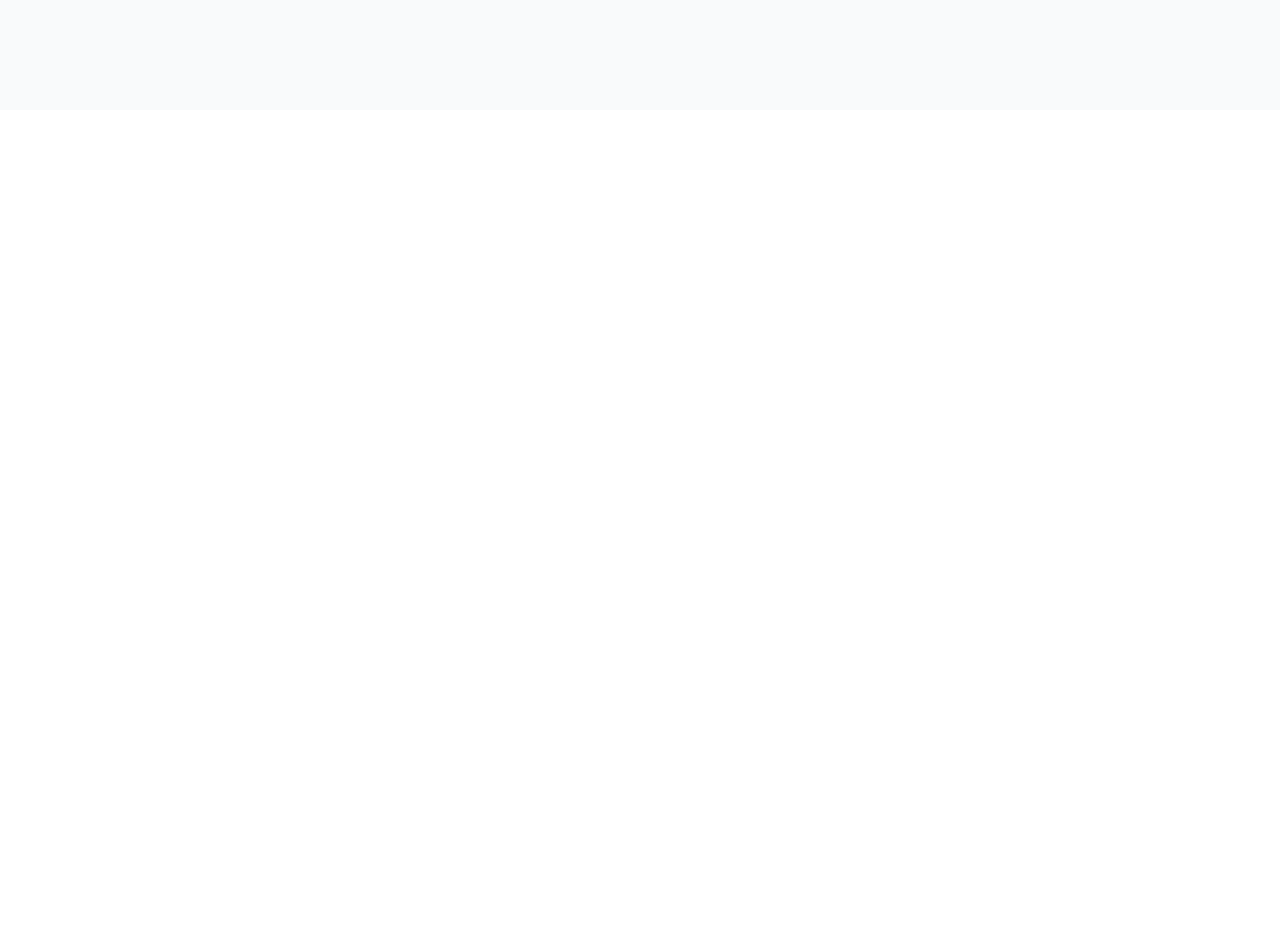
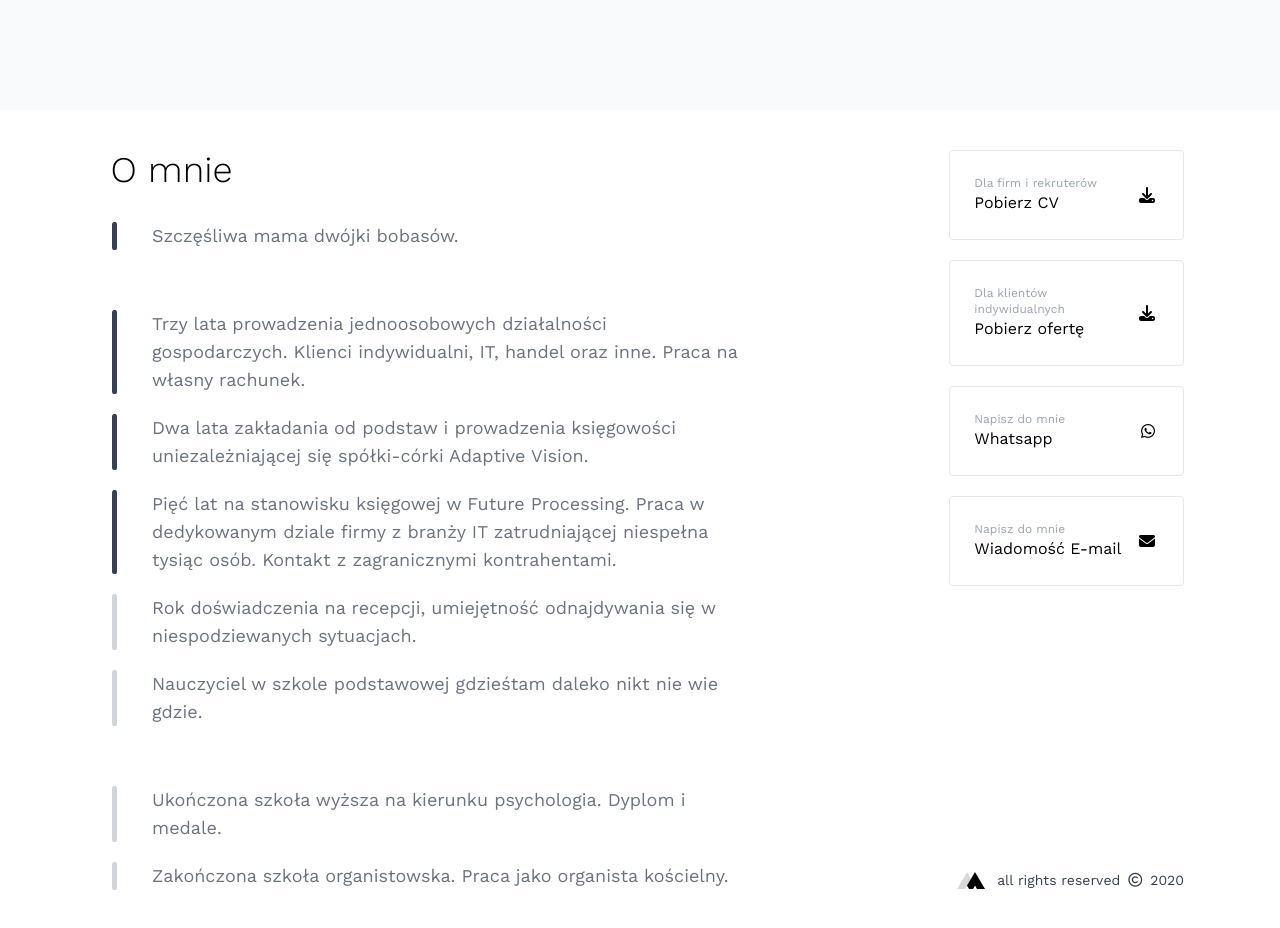
Before and after one commit to magicwrites/site-mazur, a SvelteKit app: page /marcelina in a window 1280 px wide. Shown: the part 1490-2418 px from the top of the page. Before the commit the page ends 1600 px from the top, so only its background shows below. Built offline with nearby package versions, Linux system fonts and the light colour scheme.

Commit message:
complete marcelina without mobile

```diff
--- a/src/components/content/marcelina/Experience.svelte
+++ b/src/components/content/marcelina/Experience.svelte
@@ -2,6 +2,9 @@
 	import ExperienceOverview from '$components/content/maciej/experience/Overview.svelte';
 	import ExperienceTimeline from '$components/content/maciej/experience/Timeline.svelte';
 	import Point from '$components/shared/Point.svelte';
+	import Button from '$components/shared/Button.svelte';
+	import Logo from '$components/shared/Logo.svelte';
+	import Copyrights from '$components/shared/Copyrights.svelte';
 	// import { en, pl } from './index.content';
 	// import { isPolish } from './../../stores/language';
 
@@ -9,52 +12,82 @@
 </script>
 
 <section class="flex flex-col print:h-screen print:pt-4">
-	<div class="xl:grid xl:grid-cols-3 gap-x-20 font-work">
-		<section class="mx-4">
-			<div class="text-4xl font-light font-work" style="margin-left: -1.5px">Prowadzisz firmę?</div>
-			<div class="text-lg pt-4 pb-8">A może dopiero planujesz jej założenie?</div>
+	<div class="xl:grid xl:grid-cols-3 gap-x-48 font-work">
+		<section class="mx-4 col-span-2">
+			<div class="text-4xl font-light font-work pb-8" style="margin-left: -1.5px">O mnie</div>
 
-			<div class="text-gray-500 text-lg font-work">
-				<div>Od dwóch lat pomagam w prowadzeniu jednoosobowych działalności gospodarczych.</div>
-				<div class="pt-8">
-					Jesteś programistą, konsultantem albo innego rodzaju specjalistą zainteresowanym większą
-					swobodą zawodową?
+			<section class="flex flex-col gap-y-5">
+				<div class="text-gray-500 text-lg font-work relative pl-10 mb-10">
+					<aside class="border-l border-4 border-gray-700 rounded absolute top-0 bottom-0 left-0" />
+					<div class="flex items-center gap-x-3">Szczęśliwa mama dwójki bobasów.</div>
 				</div>
-				<div class="pt-8">
-					A może rozkręcasz działalność handlową i potrzebujesz uregulować swoją sytuację
-					księgowo-urzędową?
+
+				<div class="text-gray-500 text-lg font-work relative pl-10">
+					<aside class="border-l border-4 border-gray-700 rounded absolute top-0 bottom-0 left-0" />
+					<div>
+						Trzy lata prowadzenia jednoosobowych działalności gospodarczych. Klienci indywidualni,
+						IT, handel oraz inne. Praca na własny rachunek.
+					</div>
 				</div>
-			</div>
-		</section>
 
-		<section class="mx-4 mt-24 col-span-2 xl:mt-0 print:mt-8">
-			<div class="text-4xl font-light font-work" style="margin-left: -1.5px">
-				Oto co mogę dla Ciebie zrobić
-			</div>
-			<div class="text-lg pt-4 pb-8">Między innymi:</div>
+				<div class="text-gray-500 text-lg font-work relative pl-10">
+					<aside class="border-l border-4 border-gray-700 rounded absolute top-0 bottom-0 left-0" />
+					<div>
+						Dwa lata zakładania od podstaw i prowadzenia księgowości uniezależniającej się
+						spółki-córki Adaptive Vision.
+					</div>
+				</div>
 
-			<section class="text-lg text-gray-500">
-				<div class="leading-9 text-center py-8 sm:py-0">
-					<Point first={true}>
-						<span class="text-gray-800 underline">indywidualne</span>&nbsp;podejście do twoich
-						potrzeb księgowych
-					</Point>
-					<Point>wsparcie przy zakładaniu firmy i wyborze formy opodatkowania</Point>
-					<Point>prowadzenie podatkowej księgi przychodów i rozchodów - KPIR</Point>
-					<Point>prowadzenie ryczałtu ewidencjonowanego</Point>
-					<Point>prowadzenie ewidencji vat i sporządzanie deklaracji</Point>
-					<Point>prowadzenie ewidencji IP box i wsparcie przy ubieganiu się o ulgę</Point>
-					<Point>pomoc w poprawnym wystawianiu faktur</Point>
-					<Point>pomoc w ramach rozpoznawania kosztów uzyskania przychodu</Point>
-					<Point>obsługę w zakresie zakładu ubezpieczeń społecznych</Point>
+				<div class="text-gray-500 text-lg font-work relative pl-10">
+					<aside class="border-l border-4 border-gray-700 rounded absolute top-0 bottom-0 left-0" />
+					<div>
+						Pięć lat na stanowisku księgowej w Future Processing. Praca w dedykowanym dziale firmy z
+						branży IT zatrudniającej niespełna tysiąc osób. Kontakt z zagranicznymi kontrahentami.
+					</div>
 				</div>
-				<div class="pt-8">
+
+				<div class="text-gray-500 text-lg font-work relative pl-10">
+					<aside class="border-l border-4 border-gray-300 rounded absolute top-0 bottom-0 left-0" />
 					<div>
-						Oczywiście twoja sytuacja jest niepowtarzalna - warto więc podjąć współpracę z
-						doświadczoną księgową. Razem uda nam się uwolnić potencjał drzemiący w twojej firmie.
+						Rok doświadczenia na recepcji, umiejętność odnajdywania się w niespodziewanych
+						sytuacjach.
 					</div>
+				</div>
+
+				<div class="text-gray-500 text-lg font-work relative pl-10">
+					<aside class="border-l border-4 border-gray-300 rounded absolute top-0 bottom-0 left-0" />
+					<div>Nauczyciel w szkole podstawowej gdzieśtam daleko nikt nie wie gdzie.</div>
+				</div>
+
+				<div class="text-gray-500 text-lg font-work relative pl-10 mt-10">
+					<aside class="border-l border-4 border-gray-300 rounded absolute top-0 bottom-0 left-0" />
+					<div>Ukończona szkoła wyższa na kierunku psychologia. Dyplom i medale.</div>
+				</div>
+
+				<div class="text-gray-500 text-lg font-work relative pl-10">
+					<aside class="border-l border-4 border-gray-300 rounded absolute top-0 bottom-0 left-0" />
+					<div>Zakończona szkoła organistowska. Praca jako organista kościelny.</div>
 				</div>
 			</section>
 		</section>
+
+		<aside class="flex flex-col h-full justify-between">
+			<section class="flex flex-col gap-y-5">
+				<Button subtitle="Dla firm i rekruterów" icon="fas fa-download">Pobierz CV</Button>
+				<Button subtitle="Dla klientów indywidualnych" icon="fas fa-download">Pobierz ofertę</Button
+				>
+				<Button subtitle="Napisz do mnie" icon="fa-brands fa-whatsapp">Whatsapp</Button>
+				<Button subtitle="Napisz do mnie" icon="fas fa-envelope">Wiadomość E-mail</Button>
+			</section>
+
+			<footer class="ml-auto flex items-center">
+				<div class="w-7">
+					<Logo />
+				</div>
+				<div class="pl-3">
+					<Copyrights />
+				</div>
+			</footer>
+		</aside>
 	</div>
 </section>
--- /dev/null
+++ b/src/components/content/marcelina/Offer.svelte
@@ -0,0 +1,54 @@
+<script>
+	import ExperienceOverview from '$components/content/maciej/experience/Overview.svelte';
+	import ExperienceTimeline from '$components/content/maciej/experience/Timeline.svelte';
+	import Point from '$components/shared/Point.svelte';
+	// import { en, pl } from './index.content';
+	// import { isPolish } from './../../stores/language';
+
+	// $: texts = $isPolish ? pl : en;
+</script>
+
+<section class="flex flex-col print:h-screen print:pt-4">
+	<div class="xl:grid xl:grid-cols-3 gap-x-20 font-work">
+		<section class="mx-4">
+			<div class="text-4xl font-light font-work" style="margin-left: -1.5px">Prowadzisz firmę?</div>
+			<div class="text-lg pt-4 pb-8">A może dopiero planujesz jej założenie?</div>
+
+			<div class="text-gray-500 text-lg font-work">
+				<div>Od dwóch lat pomagam w prowadzeniu jednoosobowych działalności gospodarczych.</div>
+				<div class="pt-8">
+					Jesteś programistą, konsultantem albo innego rodzaju specjalistą zainteresowanym większą
+					swobodą zawodową?
+				</div>
+				<div class="pt-8">
+					A może rozkręcasz działalność handlową i potrzebujesz uregulować swoją sytuację
+					księgowo-urzędową?
+				</div>
+			</div>
+		</section>
+
+		<section class="mx-4 mt-24 col-span-2 xl:mt-0 print:mt-8">
+			<div class="text-4xl font-light font-work" style="margin-left: -1.5px">
+				Oto co mogę dla Ciebie zrobić
+			</div>
+			<div class="text-lg pt-4 pb-8">Między innymi:</div>
+
+			<section class="text-lg text-gray-500">
+				<div class="leading-9 text-center py-8 sm:py-0">
+					<Point first={true}>
+						<span class="text-gray-800 underline">indywidualne</span>&nbsp;podejście do twoich
+						potrzeb księgowych
+					</Point>
+					<Point>wsparcie przy zakładaniu firmy i wyborze formy opodatkowania</Point>
+					<Point>prowadzenie podatkowej księgi przychodów i rozchodów - KPIR</Point>
+					<Point>prowadzenie ryczałtu ewidencjonowanego</Point>
+					<Point>prowadzenie ewidencji vat i sporządzanie deklaracji</Point>
+					<Point>prowadzenie ewidencji IP box i wsparcie przy ubieganiu się o ulgę</Point>
+					<Point>pomoc w poprawnym wystawianiu faktur</Point>
+					<Point>pomoc w ramach rozpoznawania kosztów uzyskania przychodu</Point>
+					<Point>obsługę w zakresie zakładu ubezpieczeń społecznych</Point>
+				</div>
+			</section>
+		</section>
+	</div>
+</section>
--- a/src/components/shared/Point.svelte
+++ b/src/components/shared/Point.svelte
@@ -5,7 +5,7 @@
 <div class="flex flex-col sm:flex-row print:flex-row items-center">
 	<div class={first ? 'hidden sm:block print:block' : ''}>
 		<i
-			class="py-8 sm:py-0 print:py-0 sm:mr-8 print:mr-8 text-gray-400 text-sm fas fa-arrow-right rotate-90 sm:rotate-0 print:rotate-0"
+			class="py-8 sm:py-0 print:py-0 sm:mr-8 print:mr-8 text-gray-700 text-sm fas fa-arrow-right rotate-90 sm:rotate-0 print:rotate-0"
 		/>
 	</div>
 	<div><slot /></div>
--- a/src/routes/marcelina/+page.svelte
+++ b/src/routes/marcelina/+page.svelte
@@ -2,6 +2,7 @@
 	import Logo from '$components/shared/Logo.svelte';
 	import Copyrights from '$components/shared/Copyrights.svelte';
 	import Experience from '$components/content/marcelina/Experience.svelte';
+	import Offer from '$components/content/marcelina/Offer.svelte';
 	// import Skillset from '$components/content/marcelina/Skillset.svelte';
 	import About from '$components/content/marcelina/About.svelte';
 	// import Links from '$components/content/marcelina/Links.svelte';
@@ -21,7 +22,13 @@
 	</section>
 
 	<section class="sm:px-16 lg:px-24 2xl:px-48 bg-gray-50 print:bg-transparent">
-		<div class="py-10 print:py-0 xl:h-screen print:h-auto flex items-center" id="experience">
+		<div class="py-10 print:py-0 xl:h-screen print:h-auto flex items-center" id="offer">
+			<Offer />
+		</div>
+	</section>
+
+	<section class="sm:px-16 lg:px-24 2xl:px-48">
+		<div class="py-10 print:py-0 2xl:min-h-screen print:h-auto flex items-center" id="experience">
 			<Experience />
 		</div>
 	</section>
```
